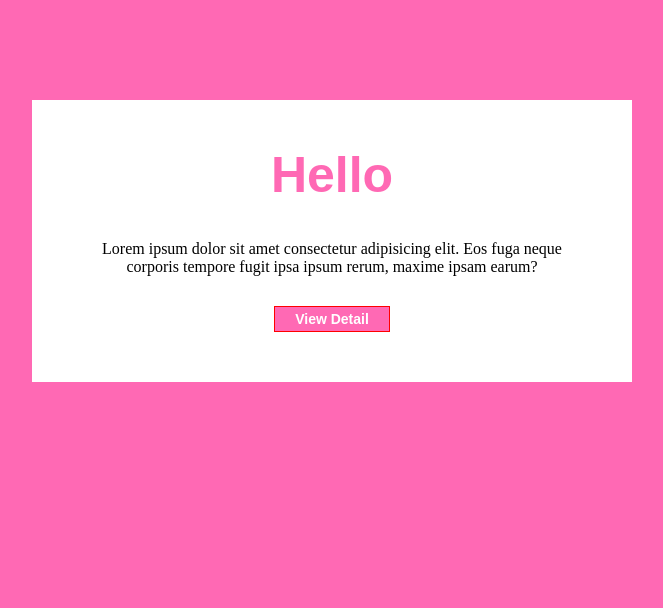
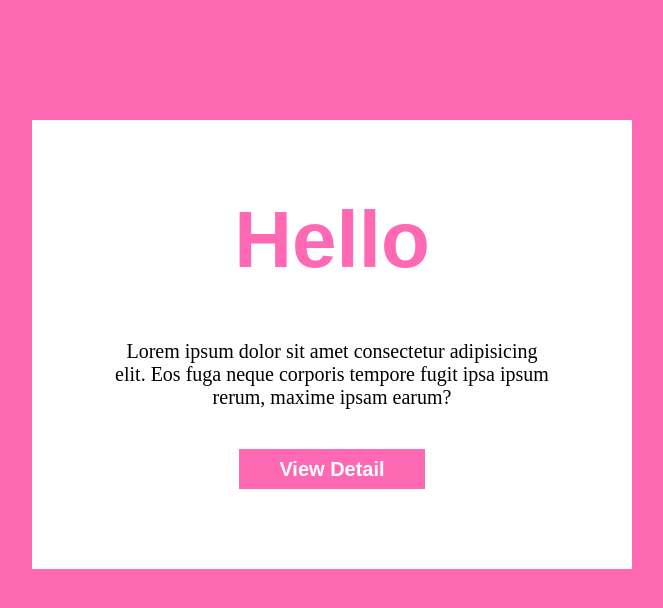
Before and after one commit to index00913/second_day, a plain HTML site: page index.html in a window 1280 px wide. Shown: the whole page, without its empty margins (308-971 px from the left). Drawn offline with Linux system fonts and the light colour scheme.

Commit message:
폰트크기, 간격등을 변경

```diff
--- a/scss/_variable.scss
+++ b/scss/_variable.scss
@@ -2,4 +2,5 @@ html {
 	--color1: hotpink;
 	--color2: aqua;
 	--color3: lightgreen;
+	font-size: 20px;
 }
--- a/scss/style.scss
+++ b/scss/style.scss
@@ -4,25 +4,24 @@ body {
 	background: var(--color1);
 	section {
 		width: 600px;
-		padding: 50px;
+		padding: 4rem;
 		background: #fff;
-		margin: 100px auto;
+		margin: 6rem auto;
 		text-align: center;
 
 		h1 {
-			font: bold 50px/1 'arial';
+			font: bold 4rem/1 'arial';
 			color: var(--color1);
-			margin-bottom: 40px;
+			margin-bottom: 3rem;
 		}
 		p {
-			margin-bottom: 30px;
+			margin-bottom: 2rem;
 		}
 		a {
 			display: inline-block;
-			border: 1px solid red;
-			padding: 5px 20px;
+			padding: 0.5rem 2rem;
 			background: var(--color1);
-			font: bold 14px/1 'arial';
+			font: bold 1rem/1 'arial';
 			color: #fff;
 		}
 	}
```
Also changed, not shown: css/style.css, 2 other files.
